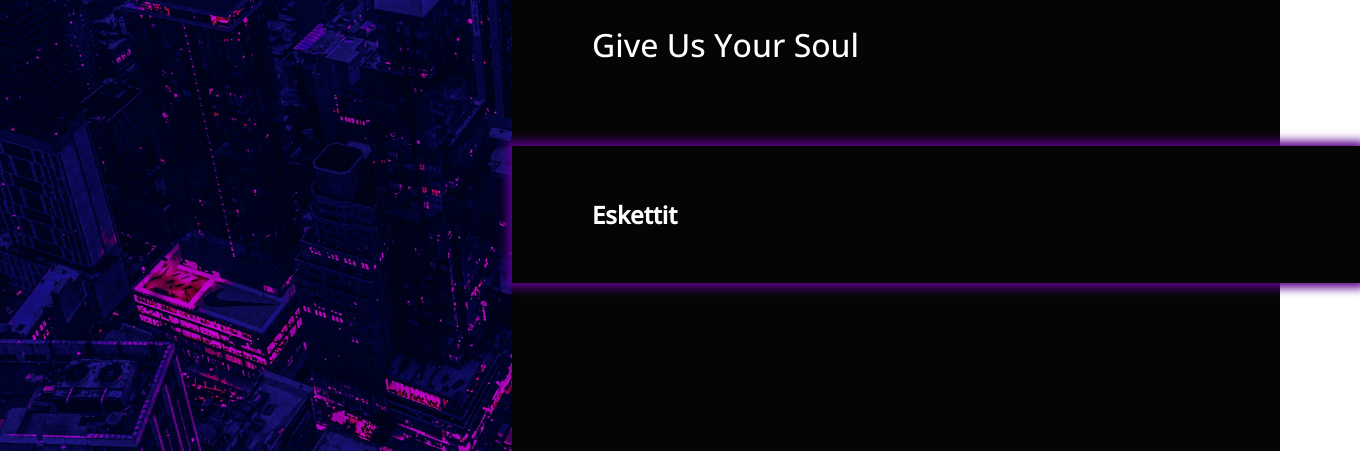
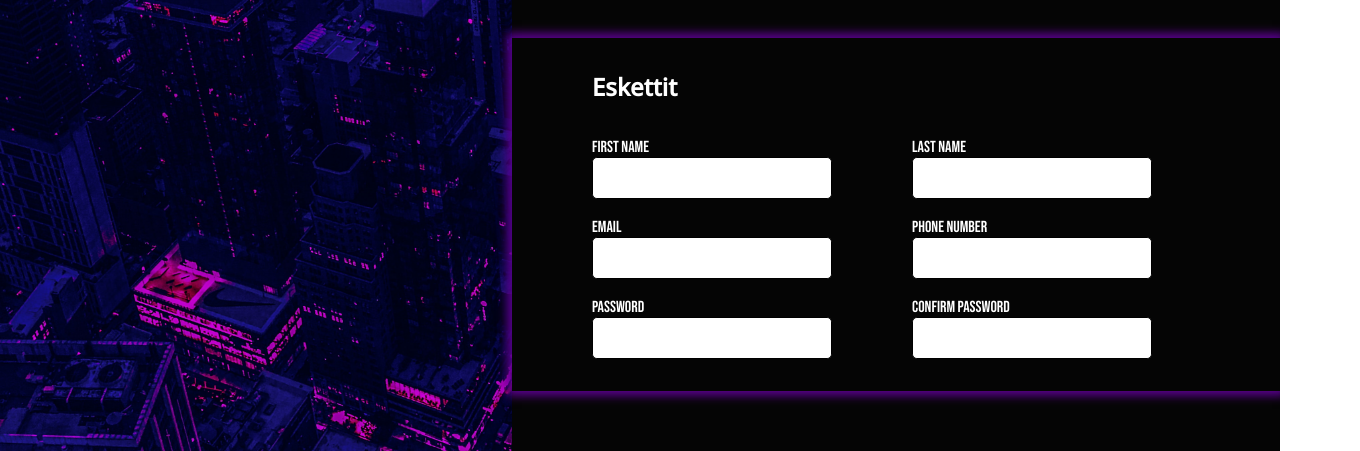
Before and after one commit to colinnnnnnnnnnn/sign-up-form, a plain HTML site: page index.html in a window 1280 px wide. Shown: the part 349-800 px from the top of the page, 1360 px wide, since content can reach past the window. Drawn offline with nearby package versions, Linux system fonts and the light colour scheme; a web font is replaced by a local one.

Commit message:
Add all inputs

```diff
--- a/index.html
+++ b/index.html
@@ -16,8 +16,46 @@
         <form>
             <section class="main">
                 <h1>Eskettit</h1>
-                <div class="inputs">
+                <div class="input-column">
+                    <div class="input-row">
+                        <div>
+                            <label for="first-name">First Name</label>
+                            <br>
+                            <input type="text" id="first-name">
+                        </div>
+                        <div>
+                            <label for="last-name">Last Name</label>
+                            <br>
+                            <input type="text" id="last-name">
+                        </div>
+                    </div>
 
+                    <div class="input-row">
+                        <div>
+                            <label for="email">Email</label>
+                            <br>
+                            <input type="email" id="email">
+                        </div>
+                        <div>
+                            <label for="phone-number">Phone Number</label>
+                            <br>
+                            <input type="tel" id="phone-number">
+                        </div>
+                    </div>
+
+                    <div class="input-row">
+                        <div>
+                            <label for="password">Password</label>
+                            <br>
+                            <input type="password" id="password">
+                        </div>
+                        <div>
+                            <label for="confirm-pass">Confirm Password</label>
+                            <br>
+                            <input type="password" id="confirm-pass">
+                        </div>
+                    </div>
+                </div>
                 </div>
             </section>
         </form>
--- a/style.css
+++ b/style.css
@@ -13,6 +13,9 @@ body {
     margin: 0;
 }
 
+h1 {
+    margin: 0 0 2rem 0;
+}
 
 .left {
     display: flex;
@@ -59,14 +62,20 @@ form {
 }
 
 .main {
-    width: 100%;
     background-color: rgb(5, 5, 5);
     box-shadow: 0 0 9px 5px rgba(89, 0, 141, 0.993);
     padding: 2rem 0 2rem 5rem;
 }
 
-.inputs {
+.input-column {
+    display: flex;
+    flex-direction: column;
+    gap: 1rem;
+}
 
+.input-row {
+    display: flex;
+    gap: 5rem;
 }
 
 label {
```
